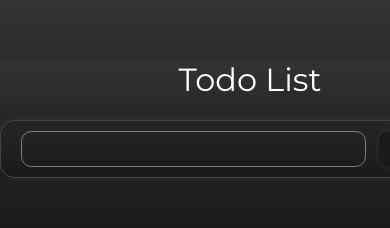
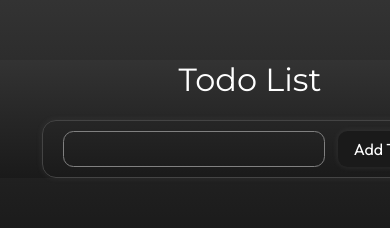
Before and after one commit to thedanieldiya/todo-list-app, a React (Create React App) app: page / in a window 390 px wide. Shown: the top 228 px of the page. Built offline with nearby package versions, Linux system fonts and the light colour scheme.

Commit message:
5th commit

```diff
--- a/src/App.css
+++ b/src/App.css
@@ -25,7 +25,9 @@ form, .todo {
   box-shadow: 0px 0px 6px rgba(173, 173, 173, 0.1);
   border-radius: 0.875em;
   padding: 0.625em 1.25em;
-  margin-bottom: 0.625em;
+  /* margin-bottom: 0.625em; */
+  width: 25em;
+  margin: 0.625em auto;
 }
 
 form {
@@ -52,6 +54,13 @@ form input:active{
 .todo {
   display: flex;
   flex-direction: column;
+}
+
+@media screen and (max-width: 600px) {
+  form, .todo {
+    width: 75%;
+    margin: 0.625em auto;
+  }
 }
 
 button {
@@ -115,9 +124,9 @@ input[type='text'] {
 }
 
 .todo-text {
-  font-size: 1.5em;
+  font-size: 1.25em;
   line-height: 1.5em;
-  margin-bottom: 1cm;
+  margin-bottom: 1.5em;
   display: flex;
   align-self: center;
 }
```
